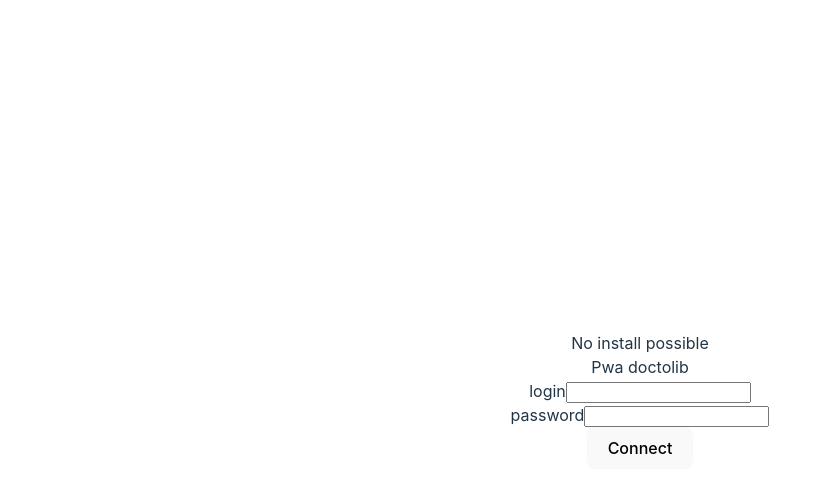
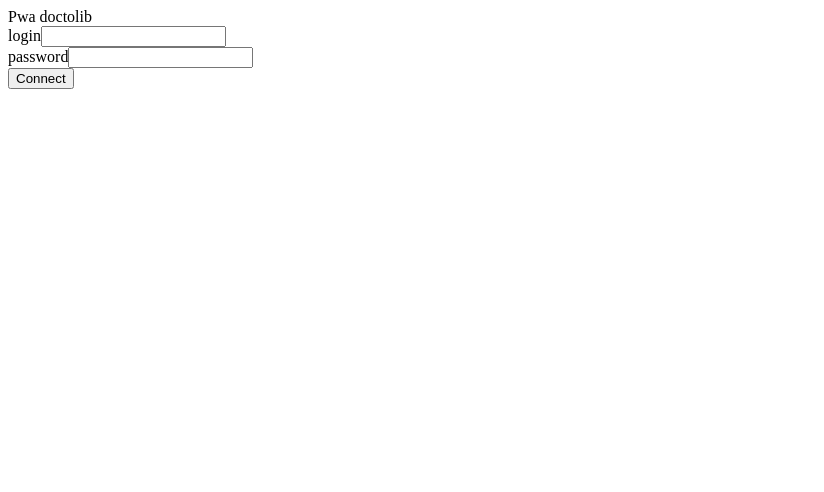
Before and after one commit to Mo8/doctolib-patient, a React (Vite) app: page / in a window 1280 px wide. Shown: the top 492 px of the page, without its empty margins (0-824 px from the left). Built offline with nearby package versions, Linux system fonts and the light colour scheme; no server answers.

Commit message:
fix + no css

```diff
--- a/src/App.css
+++ /dev/null
@@ -1,43 +0,0 @@
-#root {
-  max-width: 1280px;
-  margin: 0 auto;
-  padding: 2rem;
-  text-align: center;
-  flex-direction: column;
-}
-
-.logo {
-  height: 6em;
-  padding: 1.5em;
-  will-change: filter;
-  transition: filter 300ms;
-}
-.logo:hover {
-  filter: drop-shadow(0 0 2em #646cffaa);
-}
-.logo.react:hover {
-  filter: drop-shadow(0 0 2em #61dafbaa);
-}
-
-@keyframes logo-spin {
-  from {
-    transform: rotate(0deg);
-  }
-  to {
-    transform: rotate(360deg);
-  }
-}
-
-@media (prefers-reduced-motion: no-preference) {
-  a:nth-of-type(2) .logo {
-    animation: logo-spin infinite 20s linear;
-  }
-}
-
-.card {
-  padding: 2em;
-}
-
-.read-the-docs {
-  color: #888;
-}
--- a/src/App.jsx
+++ b/src/App.jsx
@@ -1,7 +1,6 @@
 import { Route, Routes } from "react-router-dom";
 import Connect from "./pages/Connect";
 import Form from "./pages/Form";
-import "./App.css";
 import Rdvs from "./pages/Rdvs";
 import { useEffect, useState } from "react";
 
@@ -19,23 +18,21 @@
   return (
     <div>
       <div>
-        {deferredPrompt ? (
+        {deferredPrompt && (
           <button
             onClick={async () => {
               if (deferredPrompt !== null) {
                 deferredPrompt.prompt();
                 const { outcome } = await deferredPrompt.userChoice;
                 if (outcome === "accepted") {
-                  deferredPrompt = null;
+                  setDeferredPrompt(null);
                 }
               }
             }}
           >
             Install
           </button>
-        ) : (
-          "No install possible"
-        )}
+        ) }
       </div>
       <Routes>
         <Route path="/" element={<Connect />} />
--- a/src/index.css
+++ /dev/null
@@ -1,69 +0,0 @@
-:root {
-  font-family: Inter, system-ui, Avenir, Helvetica, Arial, sans-serif;
-  line-height: 1.5;
-  font-weight: 400;
-
-  color-scheme: light dark;
-  color: rgba(255, 255, 255, 0.87);
-  background-color: #242424;
-
-  font-synthesis: none;
-  text-rendering: optimizeLegibility;
-  -webkit-font-smoothing: antialiased;
-  -moz-osx-font-smoothing: grayscale;
-  -webkit-text-size-adjust: 100%;
-}
-
-a {
-  font-weight: 500;
-  color: #646cff;
-  text-decoration: inherit;
-}
-a:hover {
-  color: #535bf2;
-}
-
-body {
-  margin: 0;
-  display: flex;
-  place-items: center;
-  min-width: 320px;
-  min-height: 100vh;
-}
-
-h1 {
-  font-size: 3.2em;
-  line-height: 1.1;
-}
-
-button {
-  border-radius: 8px;
-  border: 1px solid transparent;
-  padding: 0.6em 1.2em;
-  font-size: 1em;
-  font-weight: 500;
-  font-family: inherit;
-  background-color: #1a1a1a;
-  cursor: pointer;
-  transition: border-color 0.25s;
-}
-button:hover {
-  border-color: #646cff;
-}
-button:focus,
-button:focus-visible {
-  outline: 4px auto -webkit-focus-ring-color;
-}
-
-@media (prefers-color-scheme: light) {
-  :root {
-    color: #213547;
-    background-color: #ffffff;
-  }
-  a:hover {
-    color: #747bff;
-  }
-  button {
-    background-color: #f9f9f9;
-  }
-}
--- a/src/main.jsx
+++ b/src/main.jsx
@@ -1,7 +1,6 @@
 import React from "react";
 import ReactDOM from "react-dom/client";
 import App from "./App.jsx";
-import "./index.css";
 import { BrowserRouter } from "react-router-dom";
 
 ReactDOM.createRoot(document.getElementById("root")).render(
```
